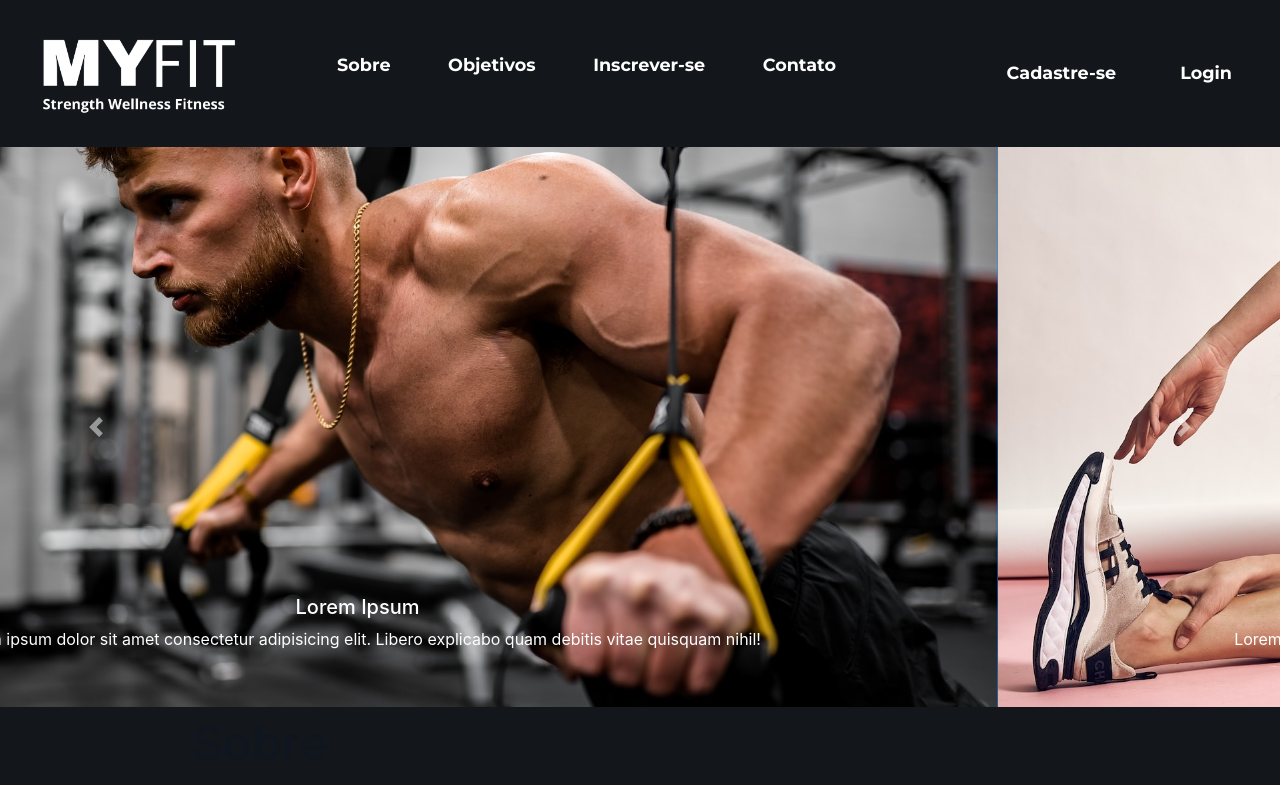
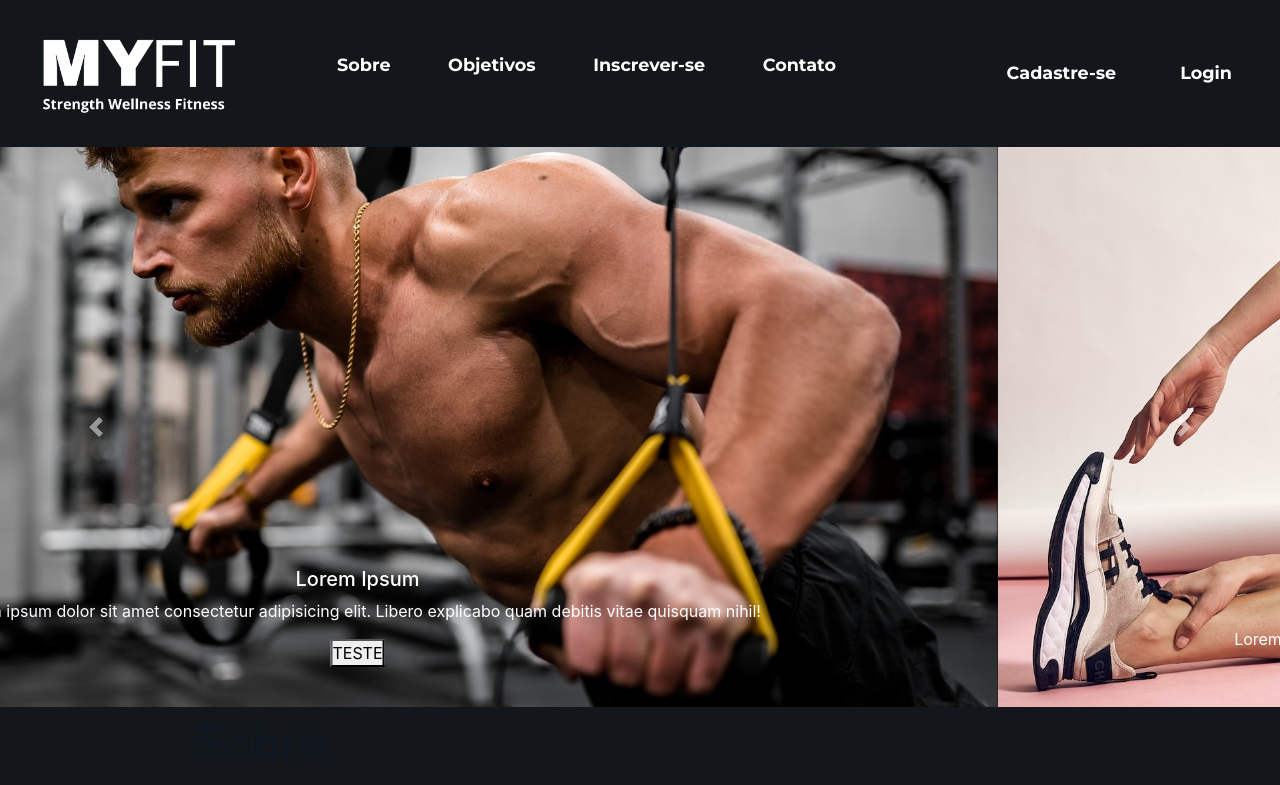
Before and after one commit to diogenesOliver/api-PI, a Vue app in the folder web/: page /register in a window 1280 px wide. Shown: the top 785 px of the page. Built offline with nearby package versions, Linux system fonts and the light colour scheme.

Commit message:
feat: provisional button on carousel

```diff
--- a/web/src/components/Banner.vue
+++ b/web/src/components/Banner.vue
@@ -7,6 +7,7 @@
           <div class="carousel-caption d-none d-md-block">
             <h5>Lorem Ipsum</h5>
             <p>Lorem ipsum dolor sit amet consectetur adipisicing elit. Libero explicabo quam debitis vitae quisquam nihil!</p>
+            <button>TESTE</button>
           </div>
         </div>
         <div class="carousel-item">
@@ -45,7 +46,6 @@ export default {
 <style scoped>
 .banner {
   height: 70vh !important;
-  background: dodgerblue;
 }
 
 .carousel{
```
